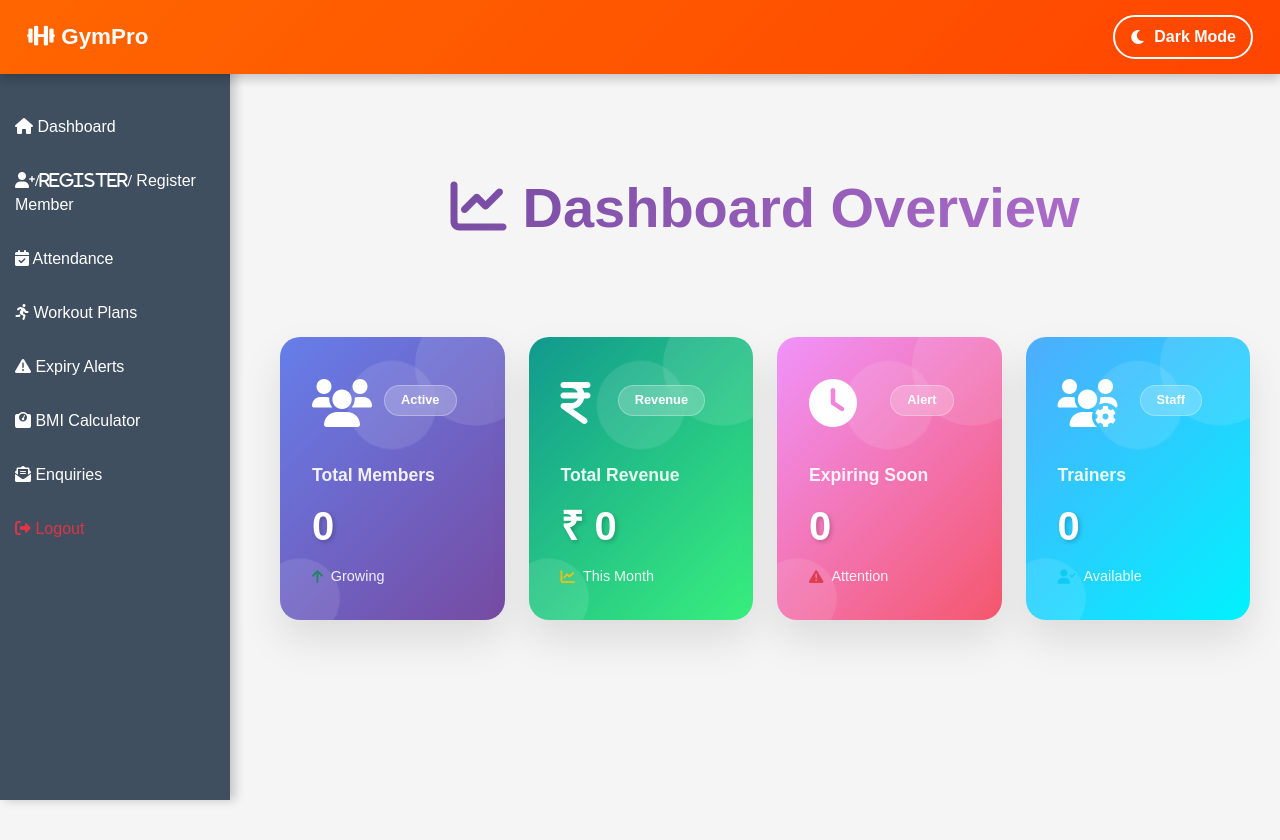
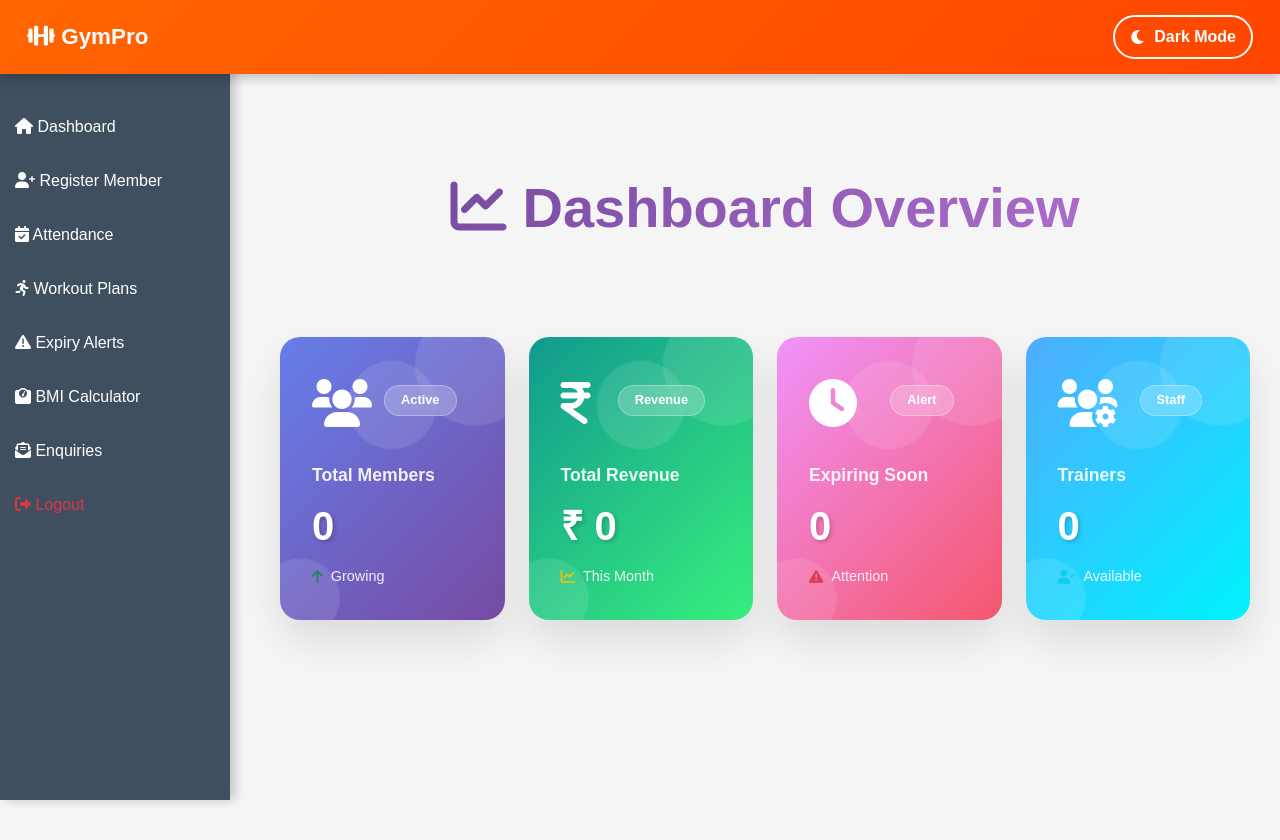
Before and after one commit to kalathilshameem/Gym-Management, a Django app: page /dashboard/ in a window 1280 px wide. Shown: the top 840 px of the page. Run offline with Django 3.2, Linux system fonts and the light colour scheme.

Commit message:
Update base.html

```diff
--- a/templates/base.html
+++ b/templates/base.html
@@ -193,8 +193,8 @@
             <a href="{% url 'dashboard' %}" class="list-group-item list-group-item-action">
                 <i class="fas fa-home"></i> Dashboard
             </a>
-            <a href="" class="list-group-item list-group-item-action">
-                <i class="fas fa-user-plus">{% url 'member_registration' %}</i> Register Member
+            <a href="{% url 'member_registration' %}" class="list-group-item list-group-item-action">
+                <i class="fas fa-user-plus"></i> Register Member
             </a>
             <a href="" class="list-group-item list-group-item-action">
                 <i class="fas fa-calendar-check"></i> Attendance
```
